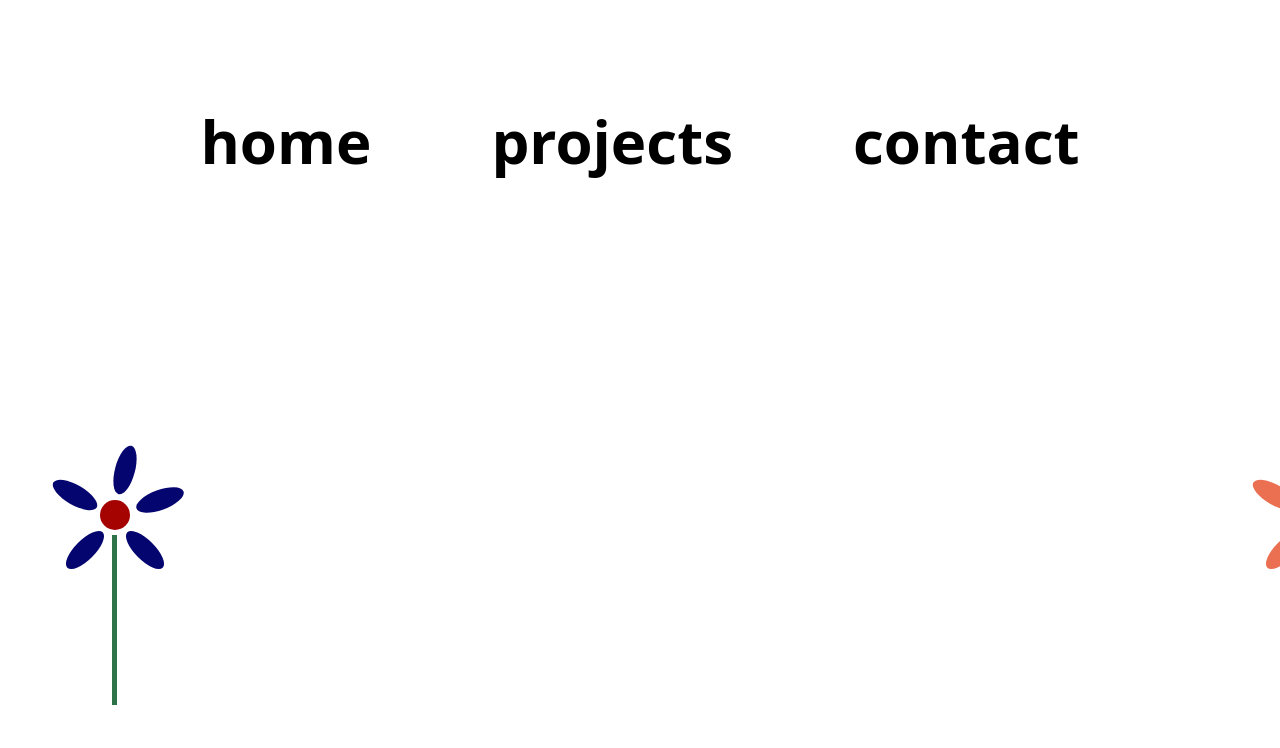
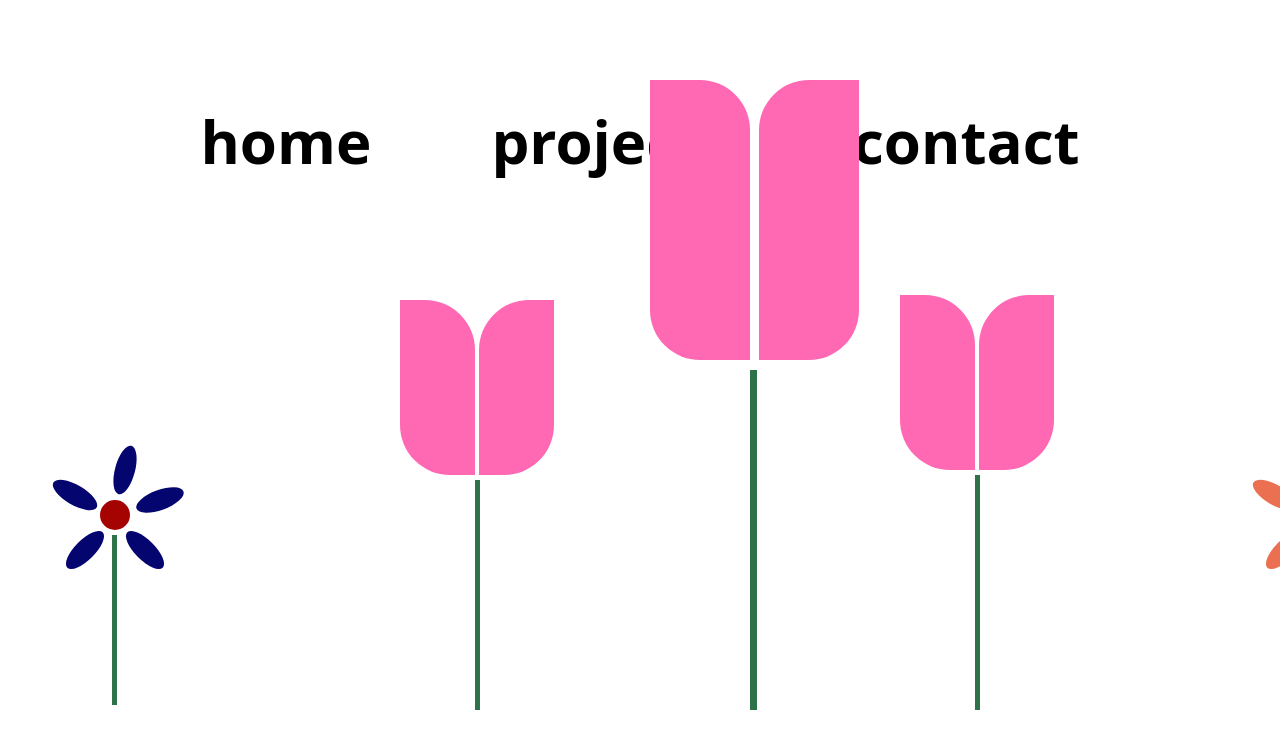
Before and after one commit to ellafreudenberger/Portfolio-Website, a React (Create React App) app in the folder my-portfolio/: page / in a window 1280 px wide. Shown: the top 748 px of the page. Built offline with nearby package versions, Linux system fonts and the light colour scheme.

Commit message:
saving flower spacing before altering

```diff
--- a/my-portfolio/src/App.js
+++ b/my-portfolio/src/App.js
@@ -4,14 +4,12 @@ import Projects from './pages/Projects';
 import Contact from './pages/Contact';
 import PageNotFound from './pages/PageNotFound';
 import ShapeArt from './components/shapeArt';
-import Tulip from './components/tulip';
 
 
 const App = () => {
   return (
       <div className="my-portfolio">
         <ShapeArt />
-        <Tulip />
           <Routes>
               <Route path="/" element={<Home />} />
               <Route path="/projects" element={<Projects />} />
--- a/my-portfolio/src/components/shapeArt.js
+++ b/my-portfolio/src/components/shapeArt.js
@@ -4,6 +4,10 @@ import "../index.css"
 const ShapeArt = () => {
     return (
         <div>
+             <footer className="footer">
+                 <div className="shape-container">
+
+            {/* Daisy 1 */}
             <div className="shape circleA"></div>
             <div className="shape ovalA"></div>
             <div className="shape ovalB"></div>
@@ -12,6 +16,7 @@ const ShapeArt = () => {
             <div className="shape ovalE"></div>
             <div className="shape rectangleA"></div>
 
+            {/* Daisy 1 */}
             <div className="shape circleB"></div>
             <div className="shape ovalF"></div>
             <div className="shape ovalG"></div>
@@ -19,6 +24,24 @@ const ShapeArt = () => {
             <div className="shape ovalI"></div>
             <div className="shape ovalJ"></div>
             <div className="shape rectangleB"></div>
+
+             {/* Tulip 1 */}
+             <div className=" shape rounded-squareA"></div>
+             <div className=" shape rounded-squareB"></div>
+             <div className="shape rectangleC"></div>
+
+              {/* Tulip 2 */}
+             <div className=" shape rounded-squareC"></div>
+             <div className=" shape rounded-squareD"></div>
+             <div className="shape rectangleD"></div>
+
+
+              {/* Tulip 3 */}
+             <div className=" shape rounded-squareE"></div>
+             <div className=" shape rounded-squareF"></div>
+             <div className="shape rectangleE"></div>
+        </div>
+        </footer>
         </div>
     );
 }
--- a/my-portfolio/src/components/tulip.js
+++ /dev/null
@@ -1,19 +0,0 @@
-import React from 'react';
-import '../styling/tulip.css';
-
-const Tulip = () => {
-    return (
-        <div className="tulip-container">
-            <div className="stem"></div>
-            <div className="leaf"></div>
-            <div className="flower">
-                <div className="petal"></div>
-                <div className="petal"></div>
-                <div className="petal"></div>
-                <div className="petal"></div>
-            </div>
-        </div>
-    );
-}
-
-export default Tulip;
--- a/my-portfolio/src/index.css
+++ b/my-portfolio/src/index.css
@@ -4,9 +4,6 @@ body {
     padding: 0; /* Fix nav border */
 }
 
-.shape {
-  position: absolute;
-}
 
 .circleA {
   width: 30px; /* Adjust size as needed */
@@ -148,3 +145,108 @@ body {
   top: 535px; /* Adjust top position as needed */
   left: 1315px; /* Adjust left position as needed */
 }
+
+.rounded-squareA {
+  width: 75px; /* Adjust width as needed */
+  height: 175px; /* Adjust height as needed */
+  background-color: #ff69b4; /* Pink */
+  position: relative;
+  border-radius: 50px; /* Adjust border-radius to control the roundness of corners */
+  border-bottom-left-radius: 30; /* Set the bottom left corner to be square */
+  border-bottom-right-radius: 0; /* Set the bottom right corner to be square */
+  border-top-left-radius: 0;
+  top: 300px;
+  left: 400px;
+}
+
+.rounded-squareB {
+  width: 75px; /* Adjust width as needed */
+  height: 175px; /* Adjust height as needed */
+  background-color: #ff69b4; /* Pink */
+  position: relative;
+  border-radius: 50px; /* Adjust border-radius to control the roundness of corners */
+  border-bottom-left-radius: 0; /* Set the bottom left corner to be square */
+  border-bottom-right-radius: 30; /* Set the bottom right corner to be square */
+  border-top-right-radius: 0;
+  top: 125px;
+  left: 479px;
+}
+
+.rectangleC {
+  width: 5px; /* Adjust width as needed */
+  height: 230px; /* Adjust height as needed */
+  background-color: rgb(46, 114, 73); /* Adjust color as needed */
+  position: absolute; /* Positioning for thin rectangle */
+  top: 480px; /* Adjust top position as needed */
+  left: 475px; /* Adjust left position as needed */
+}
+
+.rounded-squareC {
+  width: 75px; /* Adjust width as needed */
+  height: 175px; /* Adjust height as needed */
+  background-color: #ff69b4; /* Pink */
+  position: relative;
+  border-radius: 50px; /* Adjust border-radius to control the roundness of corners */
+  border-bottom-left-radius: 30; /* Set the bottom left corner to be square */
+  border-bottom-right-radius: 0; /* Set the bottom right corner to be square */
+  border-top-left-radius: 0;
+  top: -55px;
+  left: 900px;
+}
+
+.rounded-squareD {
+  width: 75px; /* Adjust width as needed */
+  height: 175px; /* Adjust height as needed */
+  background-color: #ff69b4; /* Pink */
+  position: relative;
+  border-radius: 50px; /* Adjust border-radius to control the roundness of corners */
+  border-bottom-left-radius: 0; /* Set the bottom left corner to be square */
+  border-bottom-right-radius: 30; /* Set the bottom right corner to be square */
+  border-top-right-radius: 0;
+  top: -230px;
+  left: 979px;
+}
+
+.rectangleD {
+  width: 5px; /* Adjust width as needed */
+  height: 235px; /* Adjust height as needed */
+  background-color: rgb(46, 114, 73); /* Adjust color as needed */
+  position: absolute; /* Positioning for thin rectangle */
+  top: 475px; /* Adjust top position as needed */
+  left: 975px; /* Adjust left position as needed */
+}
+
+.rounded-squareE {
+  width: 100px; /* Adjust width as needed */
+  height: 280px; /* Adjust height as needed */
+  background-color: #ff69b4; /* Pink */
+  position: relative;
+  border-radius: 50px; /* Adjust border-radius to control the roundness of corners */
+  border-bottom-left-radius: 30; /* Set the bottom left corner to be square */
+  border-bottom-right-radius: 0; /* Set the bottom right corner to be square */
+  border-top-left-radius: 0;
+  top: -620px;
+  left: 650px;
+}
+
+.rounded-squareF {
+  width: 100px; /* Adjust width as needed */
+  height: 280px; /* Adjust height as needed */
+  background-color: #ff69b4; /* Pink */
+  position: relative;
+  border-radius: 50px; /* Adjust border-radius to control the roundness of corners */
+  border-bottom-left-radius: 0; /* Set the bottom left corner to be square */
+  border-bottom-right-radius: 30; /* Set the bottom right corner to be square */
+  border-top-right-radius: 0;
+  top: -900px;
+  left: 759px;
+}
+
+.rectangleE {
+  width: 7px; /* Adjust width as needed */
+  height: 340px; /* Adjust height as needed */
+  background-color: rgb(46, 114, 73); /* Adjust color as needed */
+  position: absolute; /* Positioning for thin rectangle */
+  top: 370px; /* Adjust top position as needed */
+  left: 750px; /* Adjust left position as needed */
+}
```
Also changed, not shown: my-portfolio/src/styling/tulip.css (deleted).
